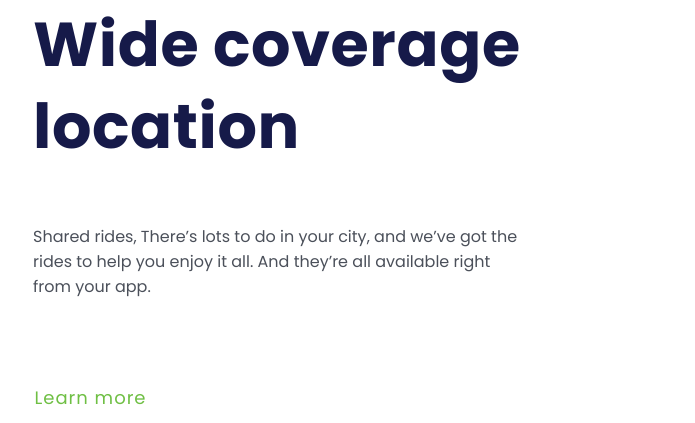
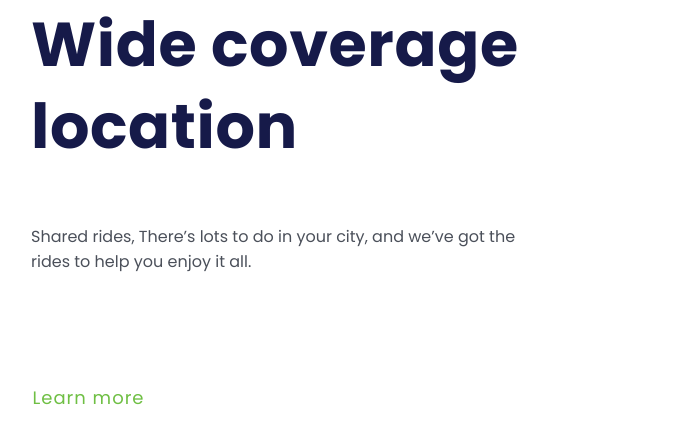
Before and after one commit to matheusd70/Wide, a plain HTML site: page index.html in a window 1280 px wide. Shown: the part 784-1207 px from the top of the page, without its empty margins (54-749 px from the left). Drawn offline with Linux system fonts and the light colour scheme.

Commit message:
Alteração no margin-left no styles.css e alteração no páragrafo no index.html

```diff
--- a/index.html
+++ b/index.html
@@ -20,7 +20,7 @@
         <img src="./img/logo-image.svg">
     <section>
         <h1>Wide coverage location</h1>
-        <p>Shared rides, There’s lots to do in your city, and we’ve got the rides to help you enjoy it all. And they’re all available right from your app.</p>
+        <p>Shared rides, There’s lots to do in your city, and we’ve got the rides to help you enjoy it all. </p>
         <button class="button-section">Learn more</button>
     </section>
 </main>
--- a/styles.css
+++ b/styles.css
@@ -36,7 +36,7 @@ header {
 
 section {
     display: inline-block;
-    margin-left: 87px;
+    margin-left: 85px;
 }
 
 img {
```
